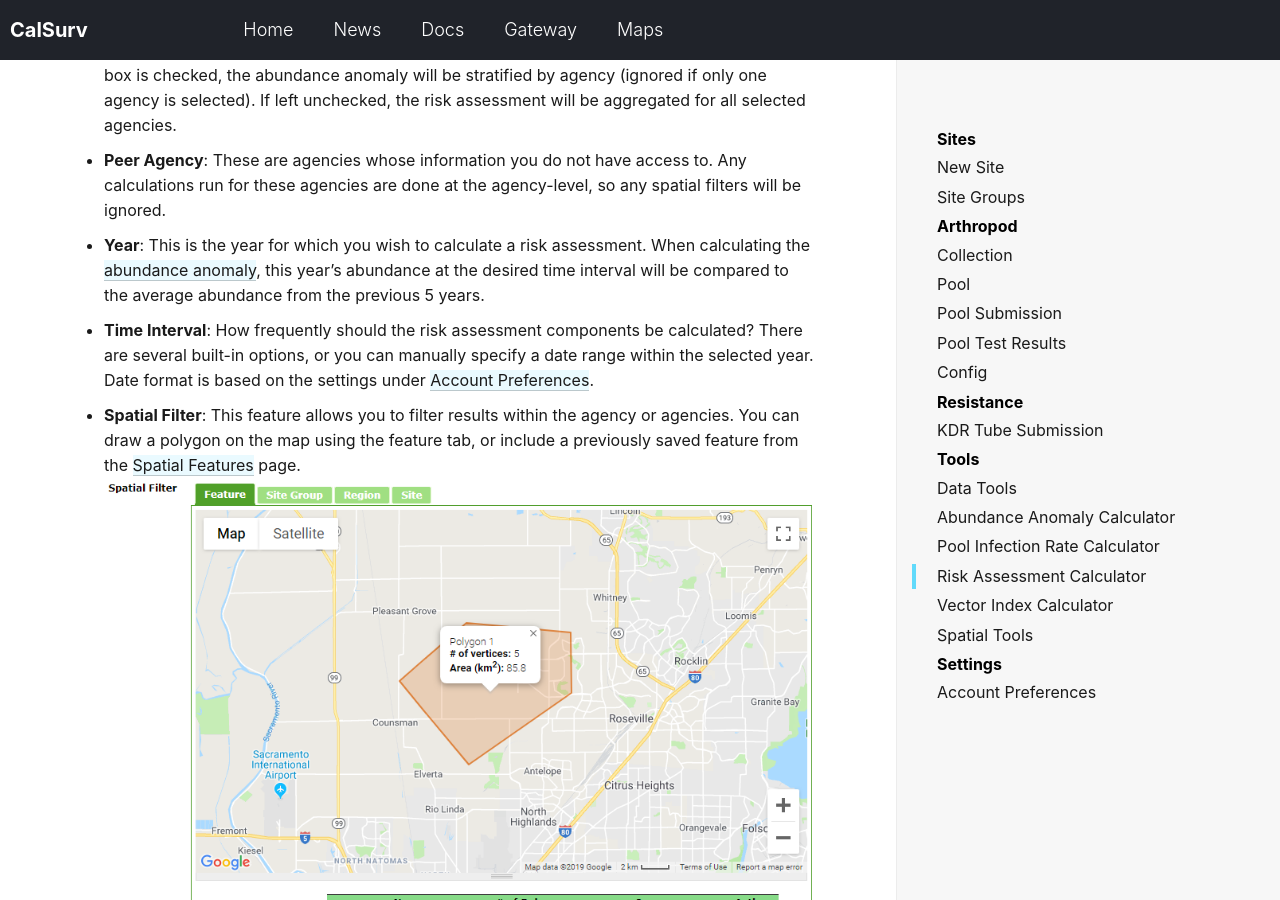
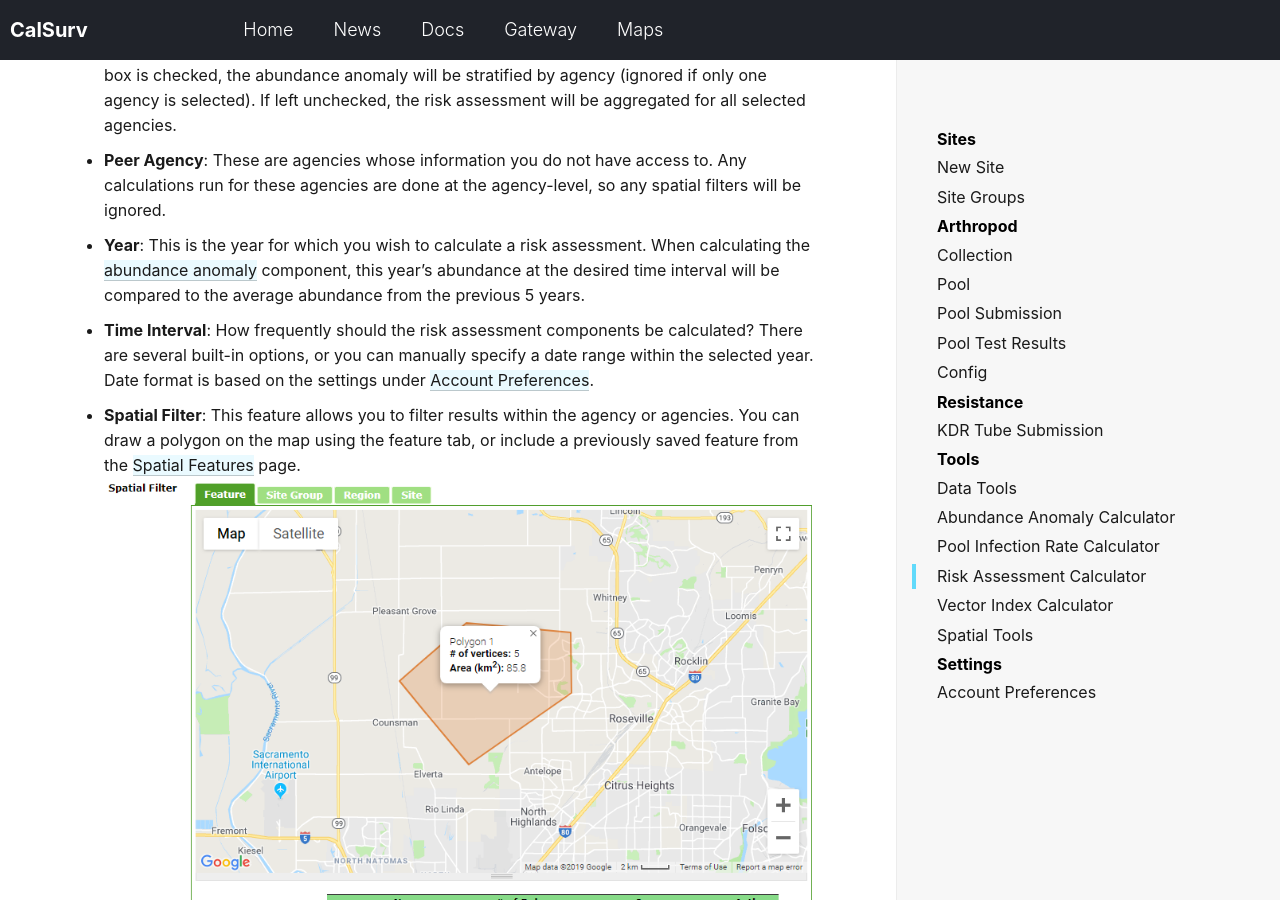
Before and after one commit to tlvaldepena/vectorsurv.org, a Jekyll site: the page built from _docs/tools/calculators/risk-assessment.md, in a window 1280 px wide and 900 px high, scrolled down 839 px. Built offline with Jekyll 4.4.1, drawn with Linux system fonts in a browser that asks for light colours.

Commit message:
Update risk-assessment.md

```diff
--- a/_docs/tools/calculators/risk-assessment.md
+++ b/_docs/tools/calculators/risk-assessment.md
@@ -7,7 +7,7 @@ This calculator is based upon the Risk Assessment model found in the California
 ## Fields
 * **Agency**: Choose the agency or agencies for which you wish to calculate a risk assessment. Multiple agencies can be selected by using the *CTRL/CMD/SHIFT* keys while selecting values. This could be your own agency to compare the current year to past years, or more than one agency to compare to neighboring districts. If the *Treat each selected agency independently* box is checked, the abundance anomaly will be stratified by agency (ignored if only one agency is selected). If left unchecked, the risk assessment will be aggregated for all selected agencies.
 * **Peer Agency**: These are agencies whose information you do not have access to. Any calculations run for these agencies are done at the agency-level, so any spatial filters will be ignored.
-* **Year**: This is the year for which you wish to calculate a risk assessment. When calculating the [abundance anomaly]({{ site.baseur1 }}/docs/tools/calculators/anomaly), this year's abundance at the desired time interval will be compared to the average abundance from the previous 5 years.
+* **Year**: This is the year for which you wish to calculate a risk assessment. When calculating the [abundance anomaly]({{ site.baseur1 }}/docs/tools/calculators/anomaly) component, this year's abundance at the desired time interval will be compared to the average abundance from the previous 5 years.
 * **Time Interval**: How frequently should the risk assessment components be calculated? There are several built-in options, or you can manually specify a date range within the selected year. Date format is based on the settings under [Account Preferences]({{ site.baseurl }}/docs/settings/account-preferences).
 * **Spatial Filter**: This feature allows you to filter results within the agency or agencies. You can draw a polygon on the map using the feature tab, or include a previously saved feature from the [Spatial Features]({{ site.baseurl }}/docs/tools/spatial-tools) page. ![Polygon example]({{ site.baseur1 }}/assets/images/docs/spatial-feature-tools.PNG) Alternatively, you can filter by [site group]({{ site.baseur1 }}/docs/site/site-group), region (determined when creating a [new site]({{ site.baseur1 }}/docs/site)), or specific site. For these filters, multiple values can be selected by using the *CTRL/CMD/SHIFT* keys while selecting values. If the *Treat each selected filter independently* box is checked, the infection rate will be stratified by spatial filter, otherwise the rate will be aggregated for the selection.
 * **Buffer Distance**: The distance outside the specific region encompassing the broad region. The default is 150 miles (~241 km). Changing this value is strongly discouraged.
```
